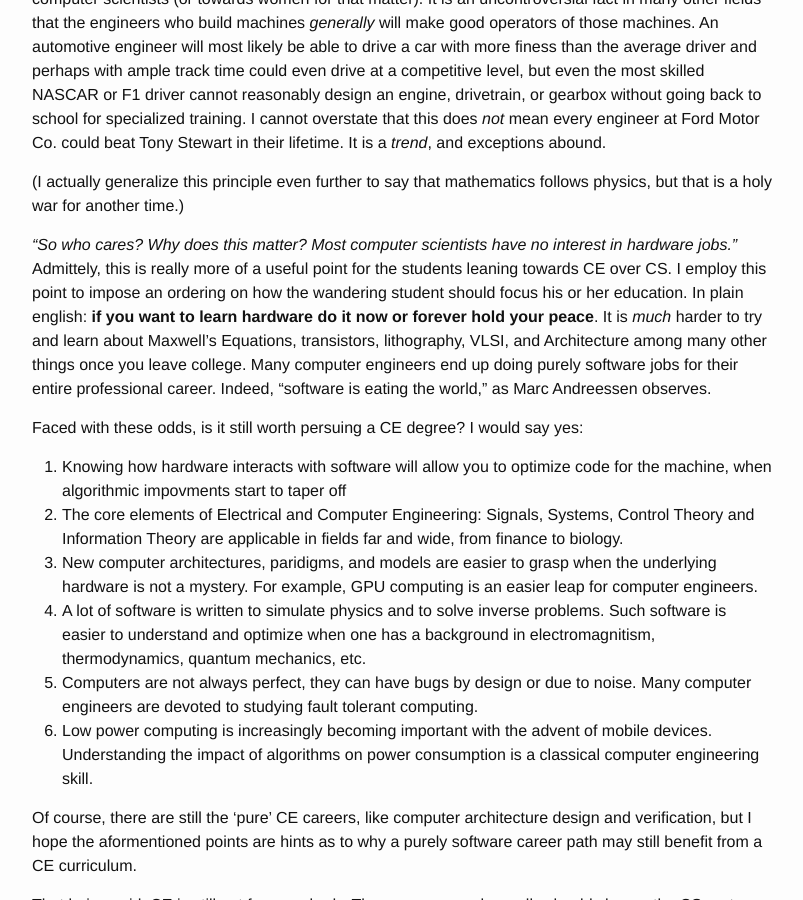
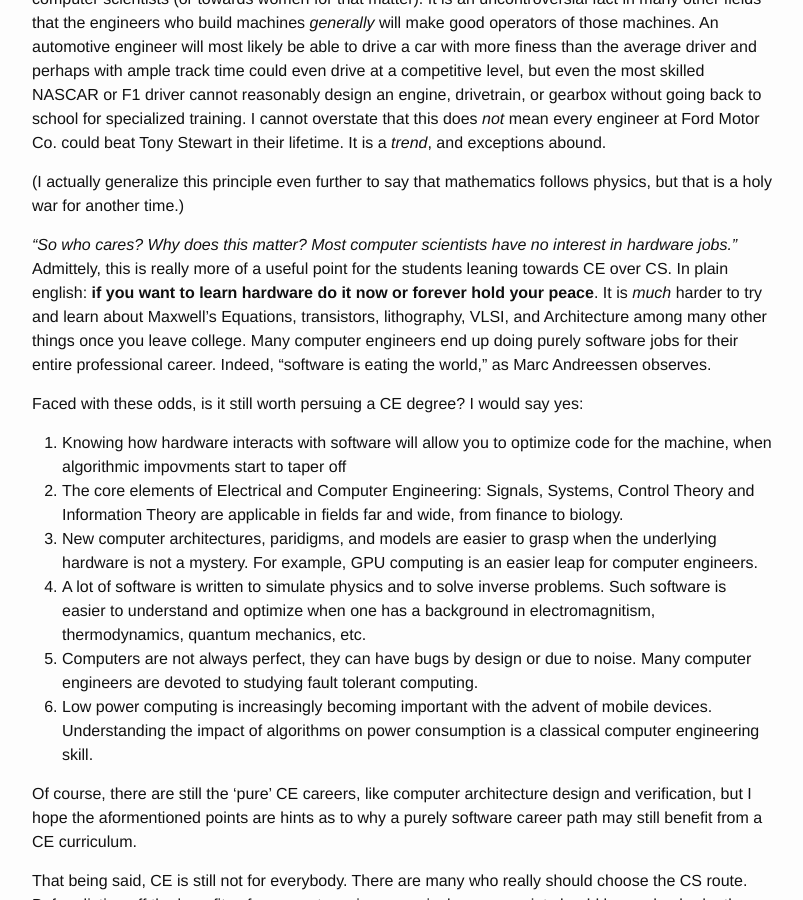
Before and after one commit to daferna/daferna.github.io, a Jekyll site: the page built from _posts/2014-12-26-why-compe.markdown, in a window 1280 px wide and 900 px high, scrolled down 843 px. Shown: the whole window, without its empty margins (238-1041 px from the left). Built offline with Jekyll 4.4.1, drawn with Linux system fonts in a browser that asks for light colours.

Commit message:
Update 2014-12-26-why-compe.markdown

```diff
--- a/_posts/2014-12-26-why-compe.markdown
+++ b/_posts/2014-12-26-why-compe.markdown
@@ -61,8 +61,6 @@ a *trend*, and exceptions abound.
 have no interest in hardware jobs."*
 Admittely, this is really more of a useful point for
 the students leaning towards CE over CS.
-I employ this point to impose an ordering on how the wandering
-student should focus his or her education.
 In plain english: **if you want to learn hardware do it now or
 forever hold your peace**. It is *much* harder to try and learn
 about Maxwell's Equations, transistors, lithography, VLSI, and
```
